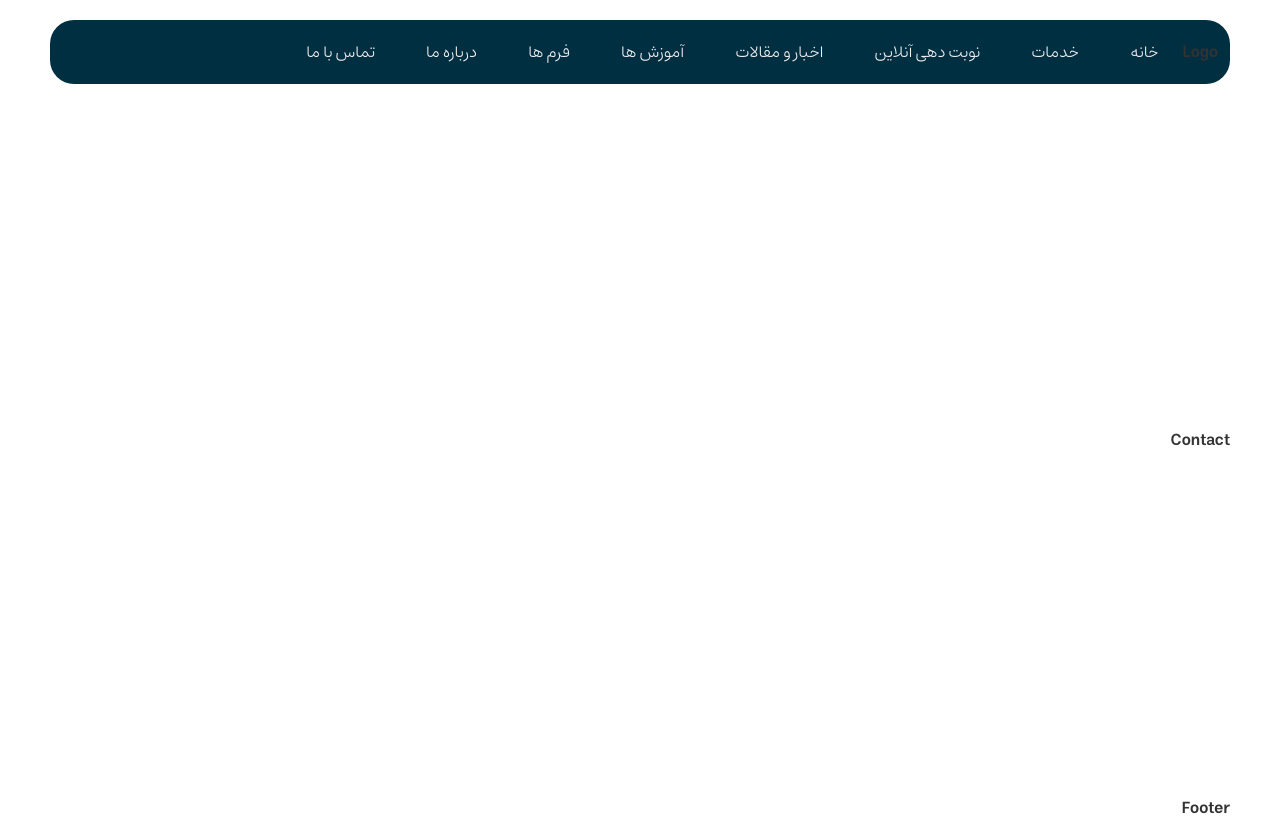
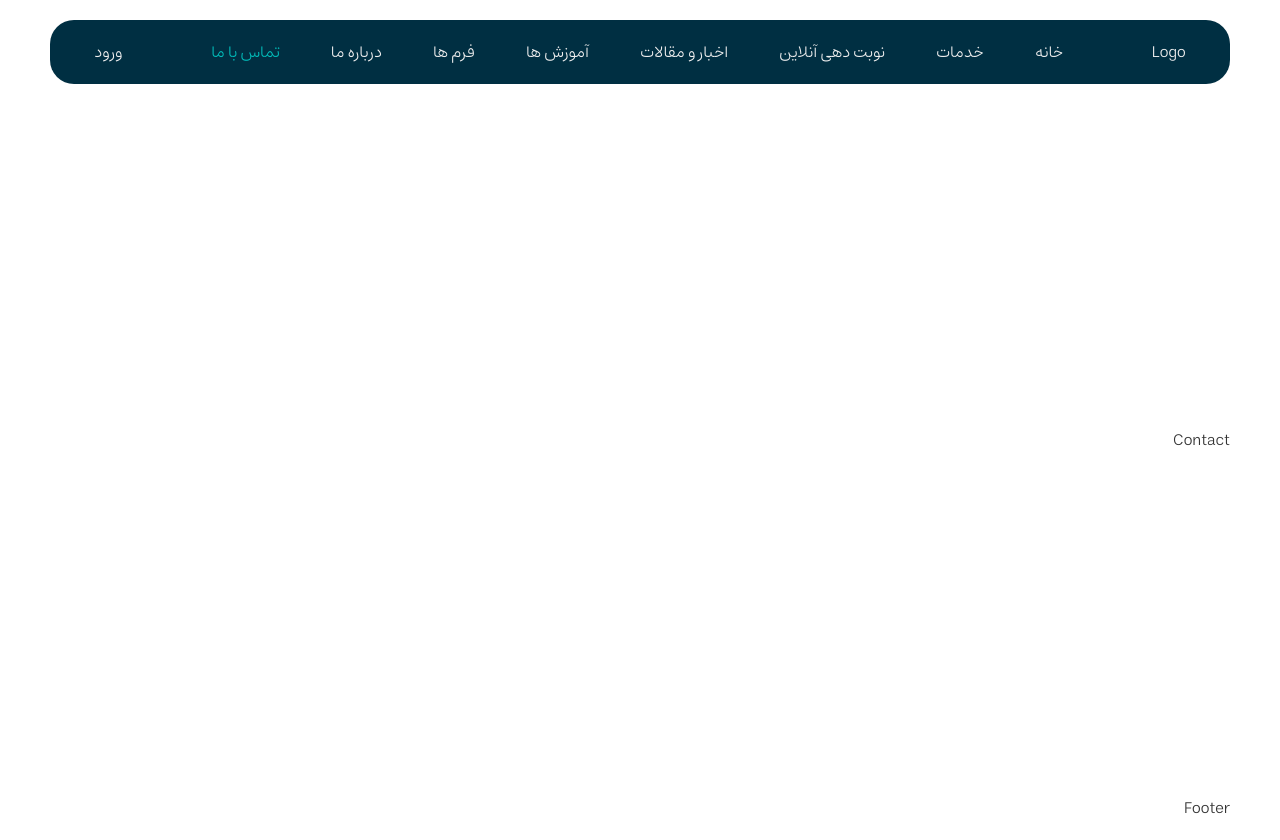
Before and after one commit to amiresobh/nextjscoarse, a Next.js app: page /contact in a window 1280 px wide. Built offline with nearby package versions, Linux system fonts and the light colour scheme.

Commit message:
modified navbar

```diff
--- a/src/app/layout.js
+++ b/src/app/layout.js
@@ -12,7 +12,7 @@ export default function RootLayout({ children }) {
   return (
     <html lang="en" dir="rtl" >
 
-      <body className="font-EstedadSemiBold text-TextColor my-5">
+      <body className="font-EstedadLight text-TextColor my-5">
         <div className=" w-full m-auto pl-[50px] pr-[50px] min-h-[100vh] flex flex-col justify-between ">
         <Navbar />
         {children}
--- a/src/components/navbar/Links.jsx
+++ b/src/components/navbar/Links.jsx
@@ -1,51 +1,48 @@
-import React from 'react'
-import Link from 'next/link'
+import React from "react";
+import NavLink from "./NavLink";
 
-
-const Links = ({className}) => {
+const Links = ({ className }) => {
   const links = [
     {
-            title: 'خانه',
-            path: '/'
+      title: "خانه",
+      path: "/",
     },
     {
-            title: 'خدمات',
-            path: '/services'
+      title: "خدمات",
+      path: "/services",
     },
     {
-            title: 'نوبت دهی آنلاین',
-            path: '/schedule'
+      title: "نوبت دهی آنلاین",
+      path: "/schedule",
     },
     {
-            title: 'اخبار و مقالات',
-            path: '/blog'
+      title: "اخبار و مقالات",
+      path: "/blog",
     },
     {
-            title: 'آموزش ها',
-            path: '/learnings'
+      title: "آموزش ها",
+      path: "/learnings",
     },
     {
-            title: 'فرم ها',
-            path: '/forms'
+      title: "فرم ها",
+      path: "/forms",
     },
     {
-            title: 'درباره ما',
-            path: '/about'
+      title: "درباره ما",
+      path: "/about",
     },
     {
-            title: 'تماس با ما',
-            path: '/contact'
+      title: "تماس با ما",
+      path: "/contact",
     },
-    ]
+  ];
   return (
     <div className={className}>
       {links.map((link, index) => {
-            return(
-                <Link className='mx-6' href={link.path} key={index}> {link.title} </Link>
-            )
+        return <NavLink linkItem={link} key={index} />;
       })}
     </div>
-  )
-}
+  );
+};
 
-export default Links
+export default Links;
--- /dev/null
+++ b/src/components/navbar/NavLink.jsx
@@ -0,0 +1,21 @@
+"use client";
+import React from "react";
+import Link from "next/link";
+import { usePathname } from "next/navigation";
+
+const NavLink = ({ linkItem }) => {
+  const pathname = usePathname();
+
+  return (
+    <Link
+      href={linkItem.path}
+      className={`mx-6 hover:text-AccentColor ${
+        pathname == linkItem.path && "!text-AccentColor"
+      } transition-colors`}
+    >
+      {linkItem.title}{" "}
+    </Link>
+  );
+};
+
+export default NavLink;
--- a/src/components/navbar/Navbar.jsx
+++ b/src/components/navbar/Navbar.jsx
@@ -1,16 +1,16 @@
-import React from 'react'
-import Links from './Links'
+import React from "react";
+import Links from "./Links";
 
 const Navbar = () => {
   return (
-    <div className='bg-ActiveColor rounded-3xl flex py-5 px-3'>
-        <div>Logo</div>
-        <div className='text-WhiteTextColor font-EstedadLight' >
-            <Links className=''/>
-        </div>
+    <div className="bg-ActiveColor rounded-3xl flex py-5 px-3 justify-around align-middle text-WhiteTextColor">
+      <div className="">Logo</div>
+      <div className="">
+        <Links className="" />
+      </div>
+      <div className="">ورود</div>
+    </div>
+  );
+};
 
-    </div>
-  )
-}
-
-export default Navbar
+export default Navbar;
```
Lines whose indentation alone changed are shown as unchanged.
